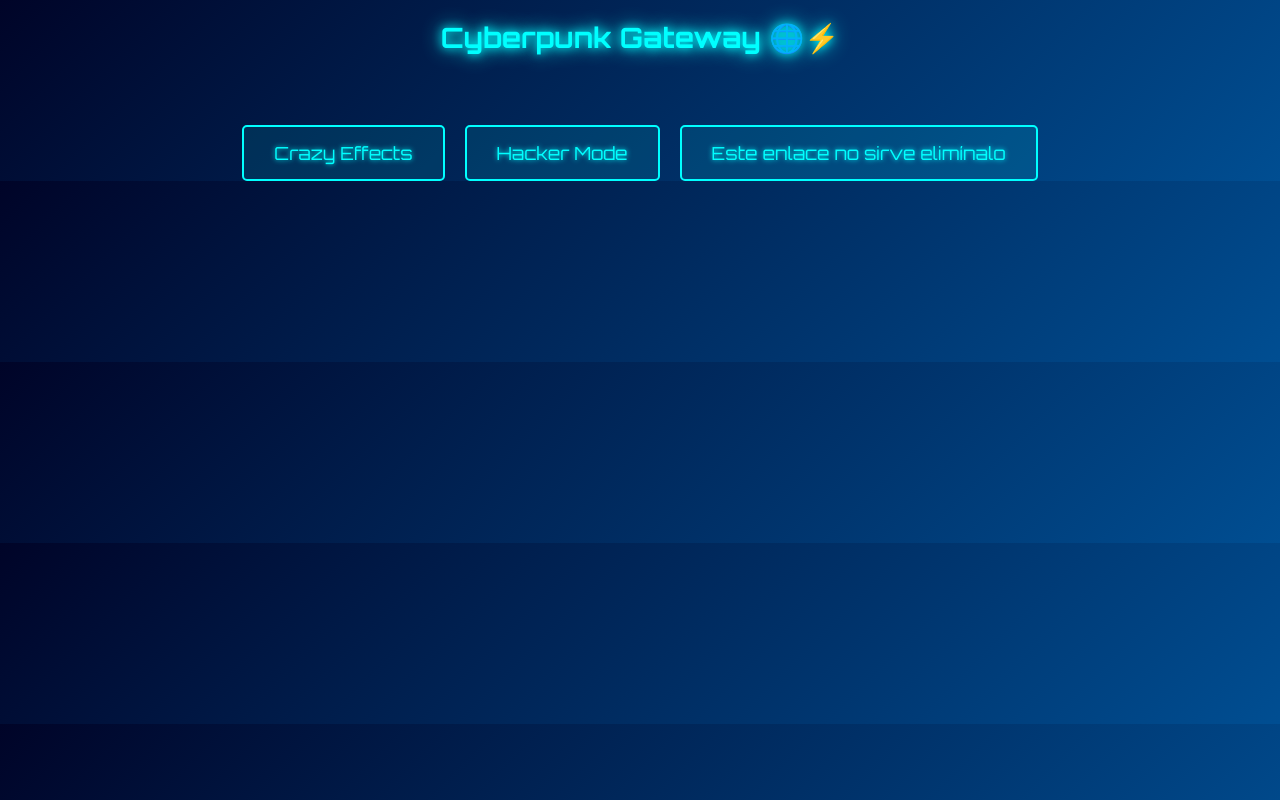
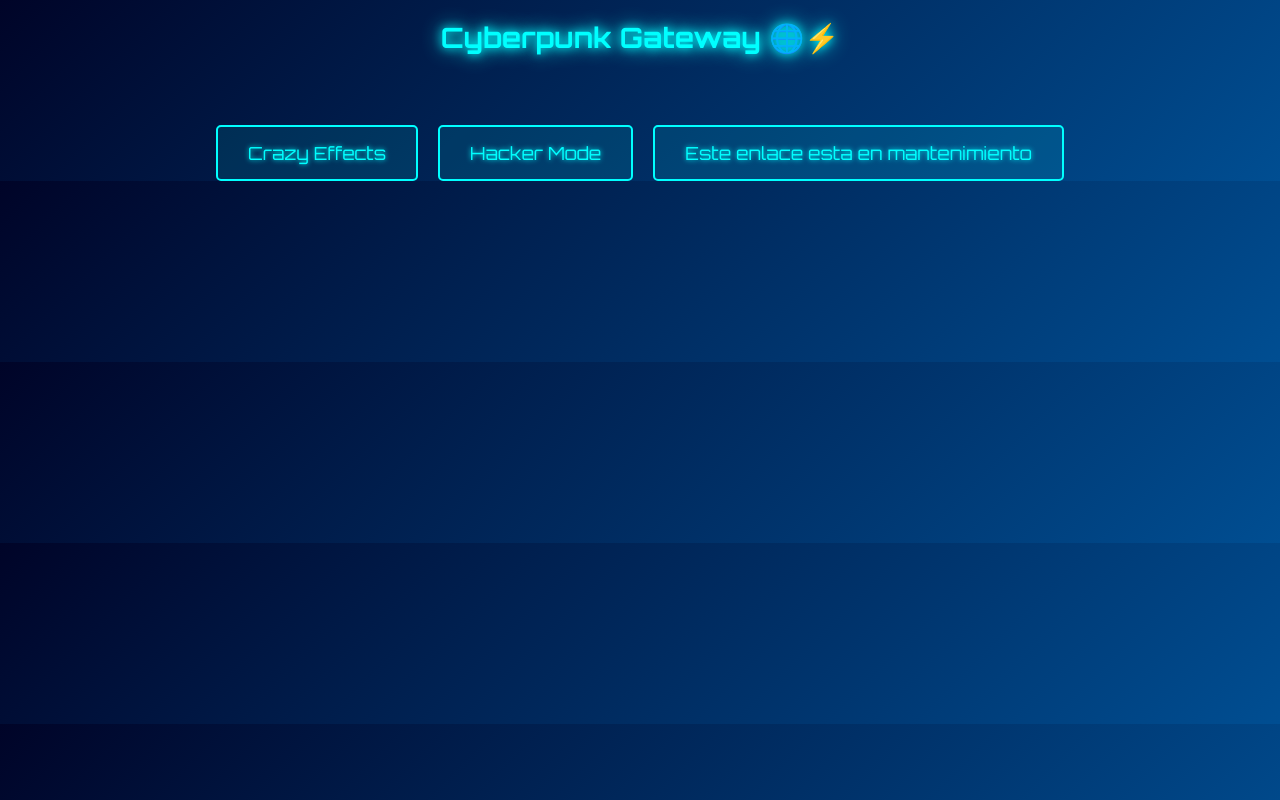
Before and after one commit to zahidsantos78/gpage, a plain HTML site: page index_back.html in a window 1280 px wide. Drawn offline with Linux system fonts and the light colour scheme.

Commit message:
Update index_back.html

```diff
--- a/index_back.html
+++ b/index_back.html
@@ -50,7 +50,7 @@
     <div class="menu">
         <a href="CrazyEffects.html">Crazy Effects</a>
         <a href="Hacker.html">Hacker Mode</a>
-        <a href="">Este enlace no sirve elimínalo</a>
+        <a href="">Este enlace esta en mantenimiento</a>
     </div>
 </body>
 </html>
```
